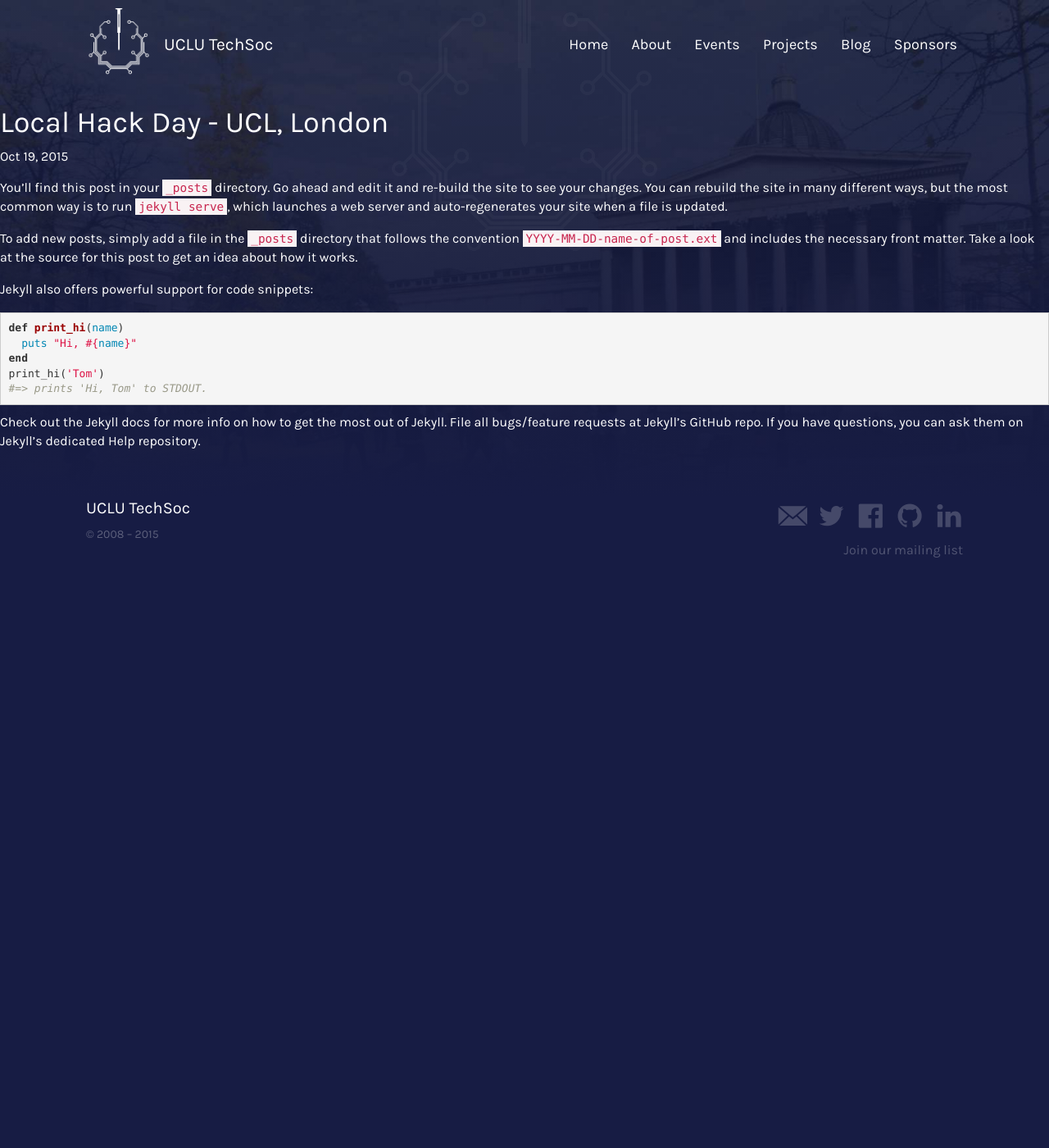
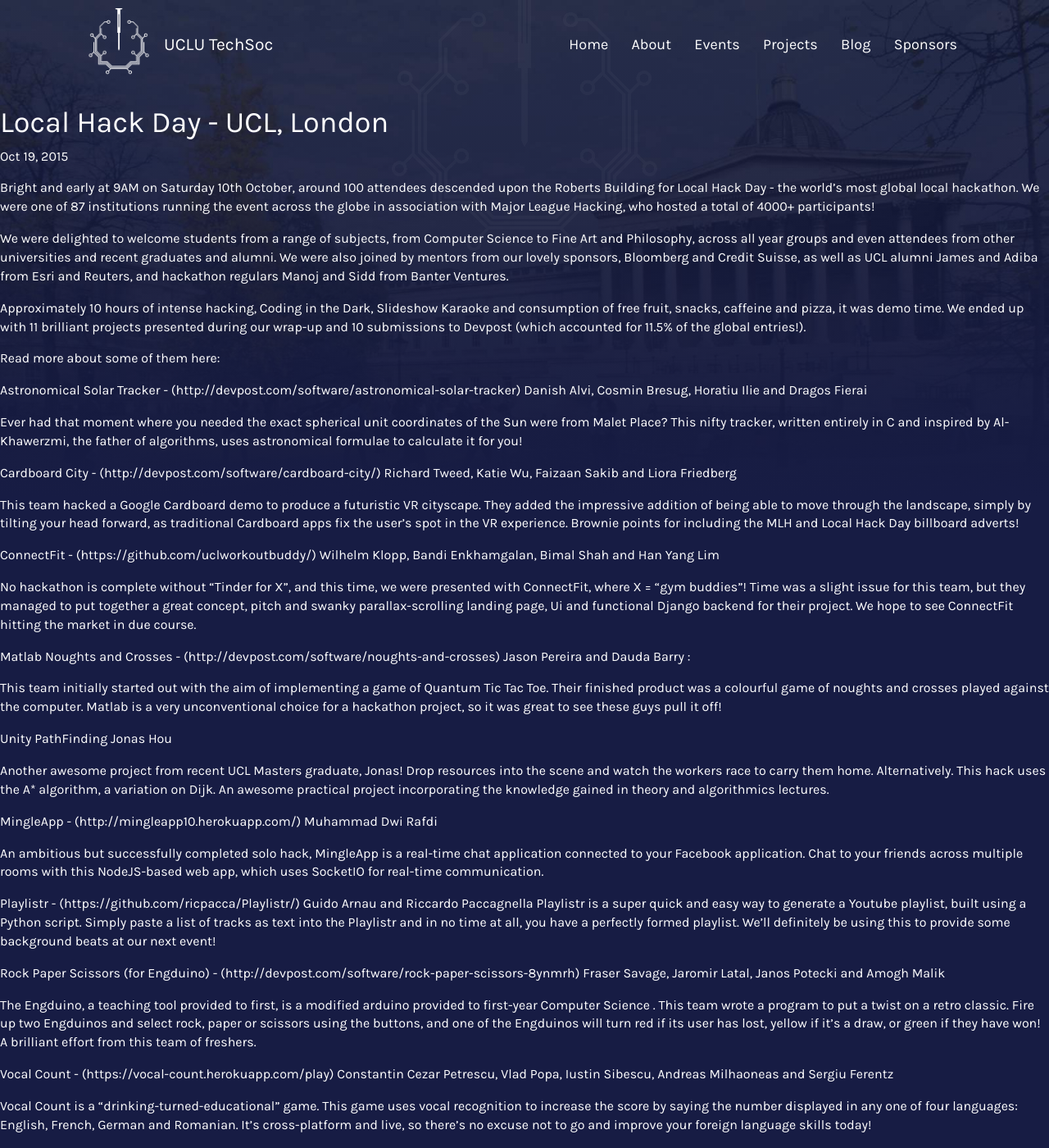
Before and after one commit to danielgavrilov/techsoc, a Jekyll site: the page built from _posts/2015-10-19-local-hack-day.md, in a window 1280 px wide and 1400 px high. Shown: the whole window at 82% size. Built offline with Jekyll 4.4.1, drawn with Linux system fonts in a browser that asks for light colours; nearby versions of some CDN libraries; some of the changed text lies outside the part shown.

Commit message:
Add LHD post

```diff
--- a/_posts/2015-10-19-local-hack-day.md
+++ b/_posts/2015-10-19-local-hack-day.md
@@ -3,22 +3,67 @@
 title: "Local Hack Day - UCL, London"
 categories: hackathon
 ---
-You’ll find this post in your `_posts` directory. Go ahead and edit it and re-build the site to see your changes. You can rebuild the site in many different ways, but the most common way is to run `jekyll serve`, which launches a web server and auto-regenerates your site when a file is updated.
+Bright and early at 9AM on Saturday 10th October, around 100 attendees descended upon the Roberts Building for Local Hack Day - the world’s most global local hackathon. We were one of 87 institutions running the event across the globe in association with Major League Hacking, who hosted a total of 4000+ participants!
 
-To add new posts, simply add a file in the `_posts` directory that follows the convention `YYYY-MM-DD-name-of-post.ext` and includes the necessary front matter. Take a look at the source for this post to get an idea about how it works.
+We were delighted to welcome students from a range of subjects, from Computer Science to Fine Art and Philosophy, across all year groups and even attendees from other universities and recent graduates and alumni. We were also joined by mentors from our lovely sponsors, Bloomberg and Credit Suisse, as well as UCL alumni James and Adiba from Esri and Reuters, and hackathon regulars Manoj and Sidd from Banter Ventures.
 
-Jekyll also offers powerful support for code snippets:
+Approximately 10 hours of intense hacking, Coding in the Dark, Slideshow Karaoke and consumption of free fruit, snacks, caffeine and pizza, it was demo time. We ended up with 11 brilliant projects presented during our wrap-up and 10 submissions to Devpost (which accounted for 11.5% of the global entries!).
 
-{% highlight ruby %}
-def print_hi(name)
-  puts "Hi, #{name}"
-end
-print_hi('Tom')
-#=> prints 'Hi, Tom' to STDOUT.
-{% endhighlight %}
+Read more about some of them here:
 
-Check out the [Jekyll docs][jekyll] for more info on how to get the most out of Jekyll. File all bugs/feature requests at [Jekyll’s GitHub repo][jekyll-gh]. If you have questions, you can ask them on [Jekyll’s dedicated Help repository][jekyll-help].
+Astronomical Solar Tracker - [(http://devpost.com/software/astronomical-solar-tracker)](http://devpost.com/software/astronomical-solar-tracker)
+Danish Alvi, Cosmin Bresug, Horatiu Ilie and Dragos Fierai
 
-[jekyll]:      http://jekyllrb.com
-[jekyll-gh]:   https://github.com/jekyll/jekyll
-[jekyll-help]: https://github.com/jekyll/jekyll-help
+Ever had that moment where you needed the exact spherical unit coordinates of the Sun were from Malet Place? This nifty tracker, written entirely in C and inspired by Al-Khawerzmi, the father of algorithms, uses astronomical formulae to calculate it for you!
+
+Cardboard City - [(http://devpost.com/software/cardboard-city/)](http://devpost.com/software/cardboard-city/)
+Richard Tweed, Katie Wu, Faizaan Sakib and Liora Friedberg
+
+This team hacked a Google Cardboard demo to produce a futuristic VR cityscape. They added the impressive addition of being able to move through the landscape, simply by tilting your head forward, as traditional Cardboard apps fix the user's spot in the VR experience. Brownie points for including the MLH and Local Hack Day billboard adverts!
+
+
+ConnectFit - [(https://github.com/uclworkoutbuddy/)](https://github.com/uclworkoutbuddy/)
+Wilhelm Klopp, Bandi Enkhamgalan, Bimal Shah and Han Yang Lim
+
+No hackathon is complete without "Tinder for X", and this time, we were presented with ConnectFit, where X = "gym buddies"! Time was a slight issue for this team, but they managed to put together a great concept, pitch and swanky parallax-scrolling landing page, Ui and functional Django backend for their project. We hope to see ConnectFit hitting the market in due course.
+
+Matlab Noughts and Crosses - [(http://devpost.com/software/noughts-and-crosses)](http://devpost.com/software/noughts-and-crosses)
+Jason Pereira and Dauda Barry :
+
+This team initially started out with the aim of implementing a game of Quantum Tic Tac Toe. Their finished product was a colourful game of noughts and crosses played against the computer. Matlab is a very unconventional choice for a hackathon project, so it was great to see these guys pull it off!
+
+
+Unity PathFinding
+Jonas Hou
+
+Another awesome project from recent UCL Masters graduate, Jonas! Drop resources into the scene and watch the workers race to carry them home. Alternatively. This hack uses the A* algorithm, a variation on Dijk. An awesome practical project incorporating the knowledge gained in theory and algorithmics lectures.
+
+
+MingleApp - [(http://mingleapp10.herokuapp.com/)](http://mingleapp10.herokuapp.com/)
+Muhammad Dwi Rafdi
+
+An ambitious but successfully completed solo hack, MingleApp is a real-time chat application connected to your Facebook application. Chat to your friends across multiple rooms with this NodeJS-based web app, which uses SocketIO for real-time communication.
+
+
+Playlistr - [(https://github.com/ricpacca/Playlistr/)](https://github.com/ricpacca/Playlistr/)
+Guido Arnau and Riccardo Paccagnella
+Playlistr is a super quick and easy way to generate a Youtube playlist, built using a Python script. Simply paste a list of tracks as text into the Playlistr and in no time at all, you have a perfectly formed playlist. We'll definitely be using this to provide some background beats at our next event!
+
+
+Rock Paper Scissors (for Engduino) - [(http://devpost.com/software/rock-paper-scissors-8ynmrh)](http://devpost.com/software/rock-paper-scissors-8ynmrh)
+Fraser Savage, Jaromir Latal, Janos Potecki and Amogh Malik
+
+The Engduino, a teaching tool provided to first, is a modified arduino provided to first-year Computer Science . This team wrote a program to put a twist on a retro classic. Fire up two Engduinos and select rock, paper or scissors using the buttons, and one of the Engduinos will turn red if its user has lost, yellow if it's a draw, or green if they have won! A brilliant effort from this team of freshers.
+
+
+Vocal Count - [(https://vocal-count.herokuapp.com/play)](https://vocal-count.herokuapp.com/play)
+Constantin Cezar Petrescu, Vlad Popa, Iustin Sibescu, Andreas Milhaoneas and Sergiu Ferentz
+
+Vocal Count is a "drinking-turned-educational" game. This game uses vocal recognition to increase the score by saying the number displayed in any one of four languages: English, French, German and Romanian. It's cross-platform and live, so there's no excuse not to go and improve your foreign language skills today!
+
+Missed out on this event or want to experience the fun again? Come along to another MLH hackathon with us throughout the year! We’ll be heading to BrumHack next weekend (remember to book your FREE coach place if you have a ticket)  and applications for HackNotts will be opening soon, so keep an eye on our Facebook and Twitter for details!
+
+MLH Fall Season Calendar: [https://mlh.io/eu](https://mlh.io/eu)
+Londoners’ BrumHack Coach Registration: [https://docs.google.com/forms/d/1_xCDHo9qd2-fIyrQqPH8Qv55ZyDGqy4uMjMDivUFk0g/viewform](https://docs.google.com/forms/d/1_xCDHo9qd2-fIyrQqPH8Qv55ZyDGqy4uMjMDivUFk0g/viewform)
+BrumHack website: [http://brumhack.co.uk/](http://brumhack.co.uk/)
+HackNotts website: [http://hacknotts.com/](http://hacknotts.com/)
```
Also changed, not shown: Gemfile.lock.
